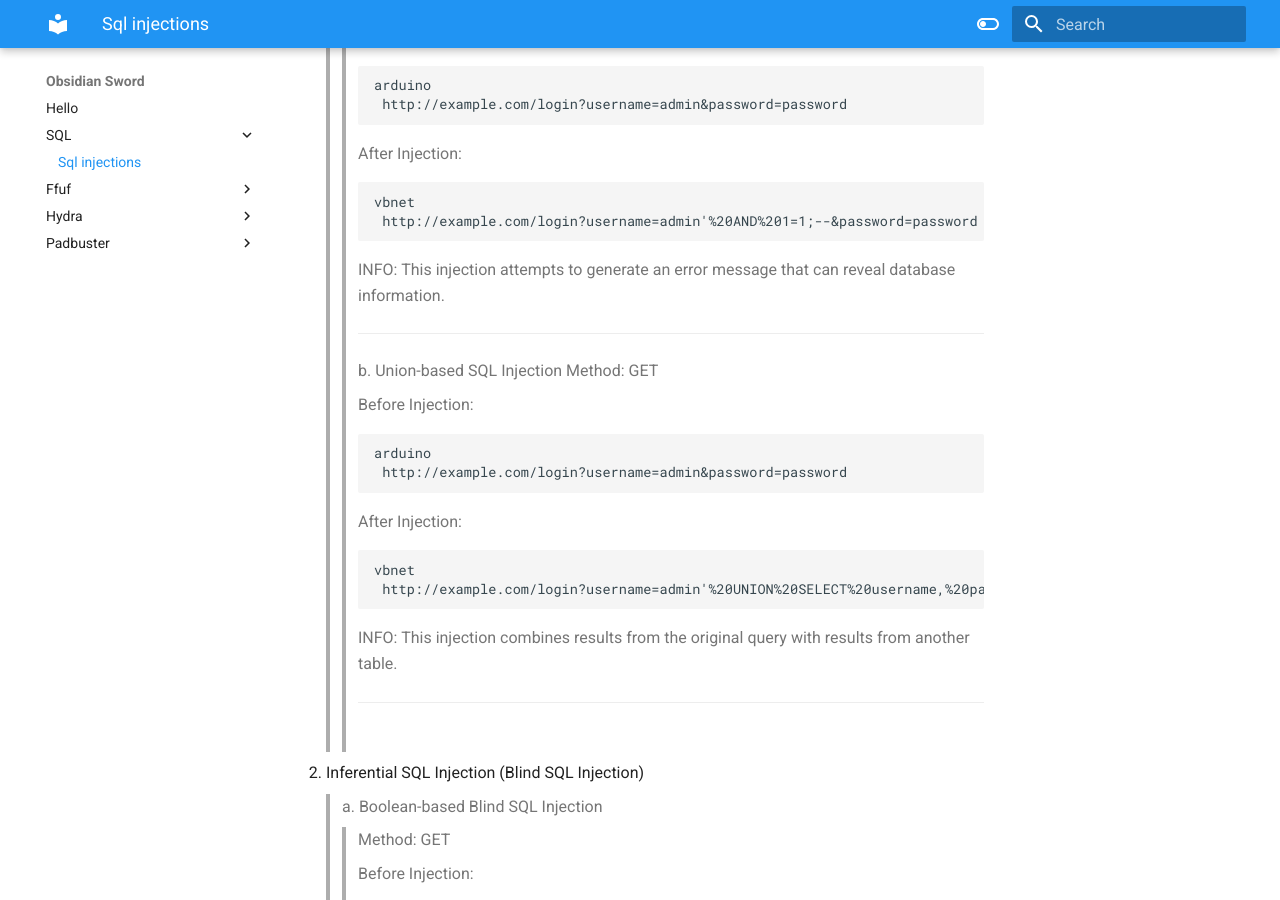
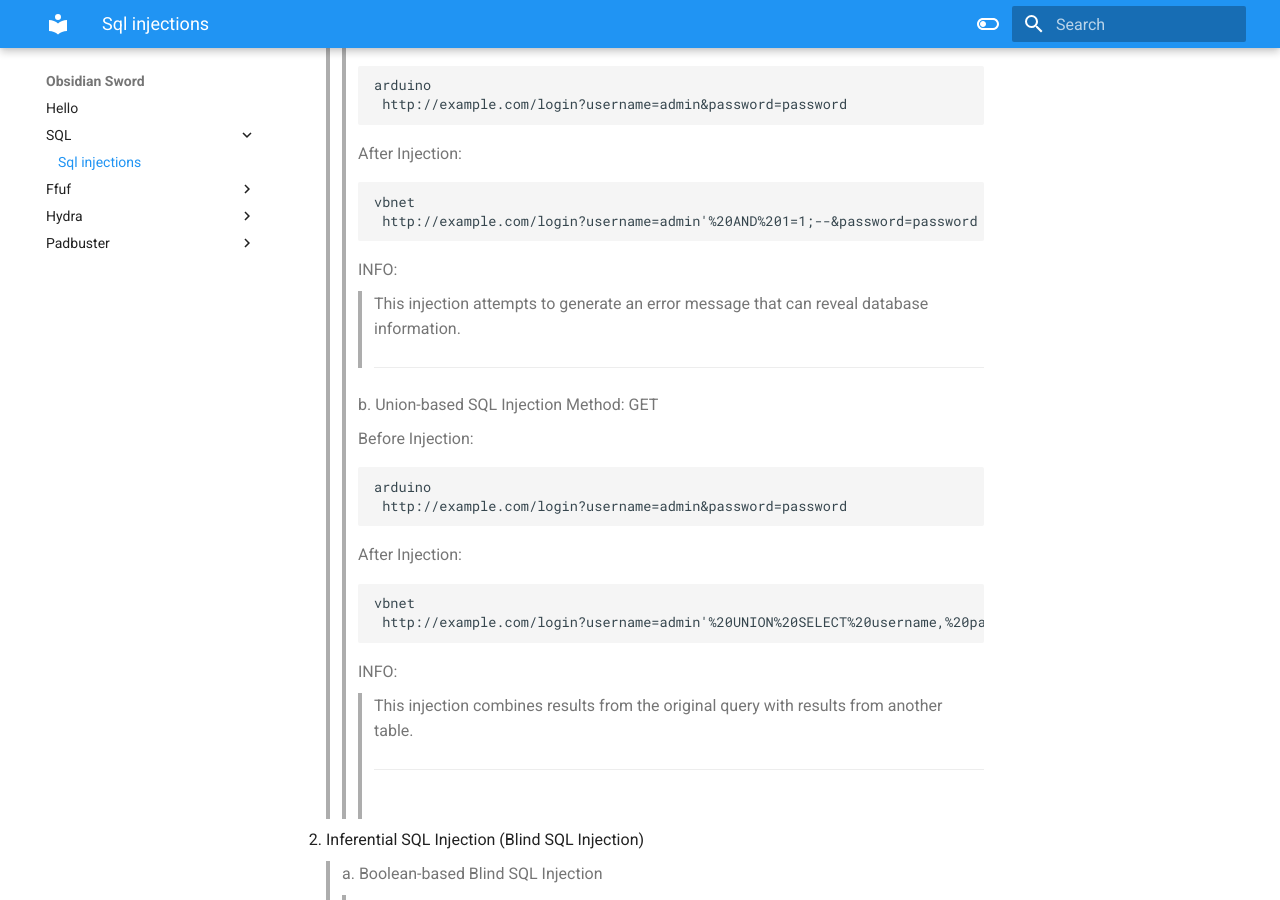
Before and after one commit to jamesfte/Obsidian_sword, an MkDocs documentation site: the page built from docs/SQL/sql injections.md, in a window 1280 px wide and 900 px high, scrolled down 340 px. Built offline with MkDocs 1.6.1 and Material for MkDocs 9.7.7, drawn with Linux system fonts in a browser that asks for light colours.

```diff
--- a/docs/SQL/sql injections.md
+++ b/docs/SQL/sql injections.md
@@ -15,8 +15,8 @@ SQL Injection Types Overview
 > >     vbnet
 > >   	 http://example.com/login?username=admin'%20AND%201=1;--&password=password
 > >
-> INFO:
-> > This injection attempts to generate an error message that can reveal database information.
+> > INFO:
+> > > This injection attempts to generate an error message that can reveal database information.
 > <hr>
 >
 > > b. Union-based SQL Injection
@@ -31,8 +31,8 @@ SQL Injection Types Overview
 > >     vbnet
 > >      http://example.com/login?username=admin'%20UNION%20SELECT%20username,%20password%20FROM%20users;--&password=password
 > >
-> INFO:
-> > This injection combines results from the original query with results from another table.
+> > INFO:
+> > > This injection combines results from the original query with results from another table.
 > <hr>
 <br>
 
```
